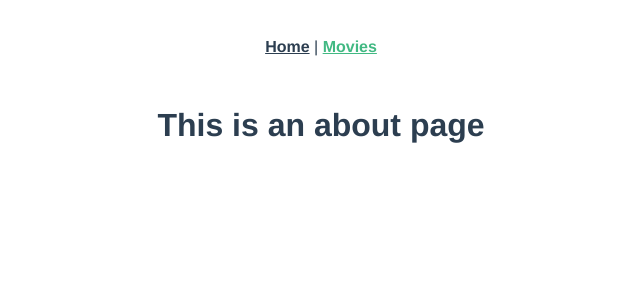
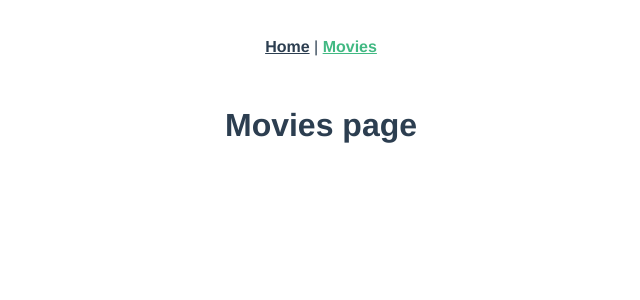
Before and after one commit to eacevedof/lacia, a Vue app in the folder apps/vue/: page /movies in a window 1280 px wide. Shown: the top 300 px of the page, without its empty margins (319-959 px from the left). Built offline with nearby package versions, Linux system fonts and the light colour scheme.

Commit message:
fe nav movies

```diff
--- a/apps/vue/src/views/MoviesView.vue
+++ b/apps/vue/src/views/MoviesView.vue
@@ -1,5 +1,5 @@
 <template>
   <div class="about">
-    <h1>This is an about page</h1>
+    <h1>Movies page</h1>
   </div>
 </template>
```
